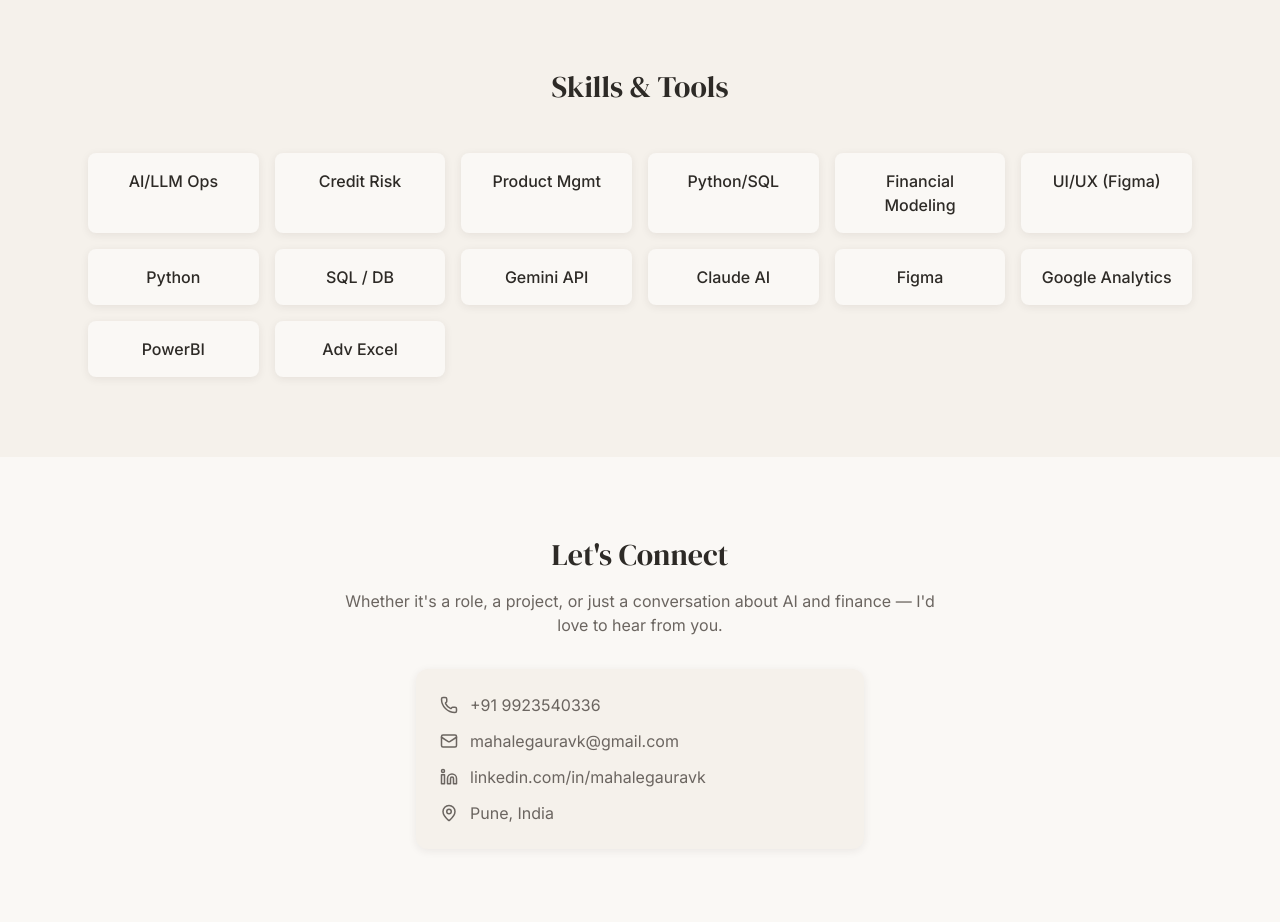
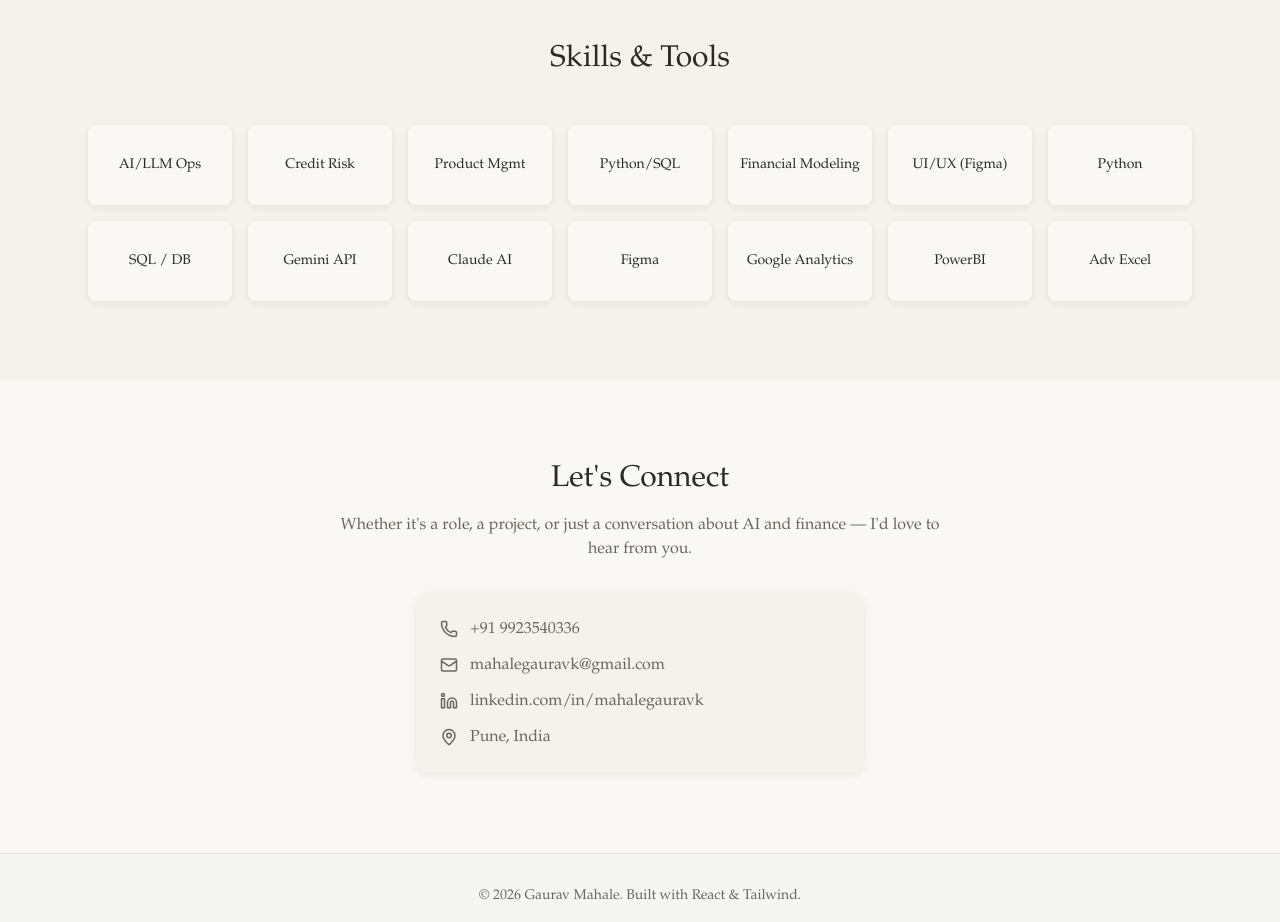
Before and after one commit to gmpro-cr/career-portfolio-Google, a React (Vite) app: page / in a window 1280 px wide. Shown: the part 4800-5722 px from the top of the page. Built offline with nearby package versions, Linux system fonts and the light colour scheme.

Commit message:
style: uniform skill rectangles + Book Antiqua font
- Fixed height rectangles (h-20) for all skills and tools
- Changed font to Book Antiqua with Palatino/Georgia fallbacks
- Removed Google Fonts dependency

Co-Authored-By: Claude Opus 4.5 <noreply@anthropic.com>

```diff
--- a/index.html
+++ b/index.html
@@ -7,9 +7,6 @@
   <title>Gaurav Mahale | Finance to Product</title>
   <link rel="icon" type="image/png" href="/favicon.png" />
 
-  <link
-    href="https://fonts.googleapis.com/css2?family=DM+Serif+Display&family=Inter:wght@300;400;500;600;700&display=swap"
-    rel="stylesheet">
 
 
   <script type="importmap">
--- a/pages/Home.tsx
+++ b/pages/Home.tsx
@@ -235,15 +235,15 @@ export default function Home() {
         <div className="max-w-6xl mx-auto px-4 sm:px-6">
           <h2 className="text-3xl text-charcoal text-center mb-12">Skills & Tools</h2>
 
-          <div className="grid grid-cols-2 sm:grid-cols-3 md:grid-cols-4 lg:grid-cols-6 gap-4">
+          <div className="grid grid-cols-2 sm:grid-cols-3 md:grid-cols-4 lg:grid-cols-7 gap-4">
             {SKILL_DATA.map((skill) => (
-              <div key={skill.subject} className="bg-warm-white rounded-lg p-4 shadow-soft text-center hover:shadow-card transition-shadow">
-                <span className="font-medium text-charcoal">{skill.subject}</span>
+              <div key={skill.subject} className="bg-warm-white rounded-lg shadow-soft text-center hover:shadow-card transition-shadow h-20 flex items-center justify-center px-3">
+                <span className="font-medium text-charcoal text-sm">{skill.subject}</span>
               </div>
             ))}
             {TECH_STACK.map((tech) => (
-              <div key={tech.id} className="bg-warm-white rounded-lg p-4 shadow-soft text-center hover:shadow-card transition-shadow">
-                <span className="font-medium text-charcoal">{tech.name}</span>
+              <div key={tech.id} className="bg-warm-white rounded-lg shadow-soft text-center hover:shadow-card transition-shadow h-20 flex items-center justify-center px-3">
+                <span className="font-medium text-charcoal text-sm">{tech.name}</span>
               </div>
             ))}
           </div>
--- a/tailwind.config.ts
+++ b/tailwind.config.ts
@@ -11,8 +11,8 @@ export default {
     theme: {
         extend: {
             fontFamily: {
-                sans: ['Inter', 'sans-serif'],
-                serif: ['DM Serif Display', 'serif'],
+                sans: ['"Book Antiqua"', 'Palatino', '"Palatino Linotype"', 'Georgia', 'serif'],
+                serif: ['"Book Antiqua"', 'Palatino', '"Palatino Linotype"', 'Georgia', 'serif'],
             },
             colors: {
                 // Earth tone palette
```
